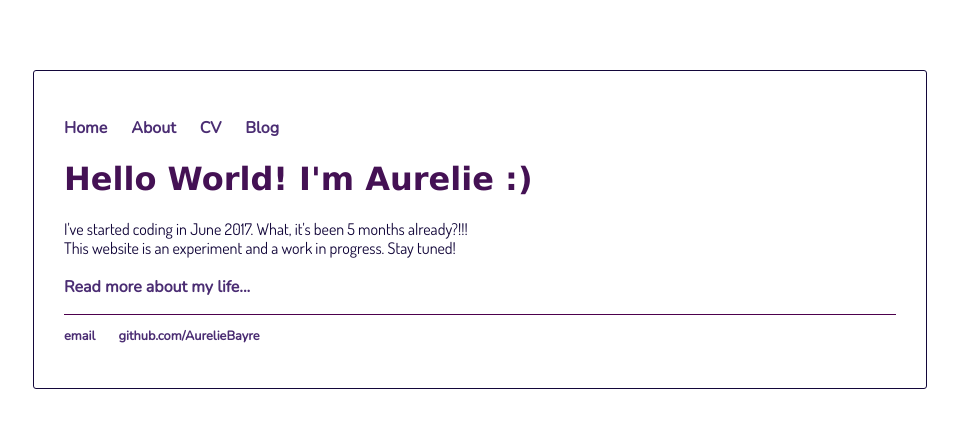
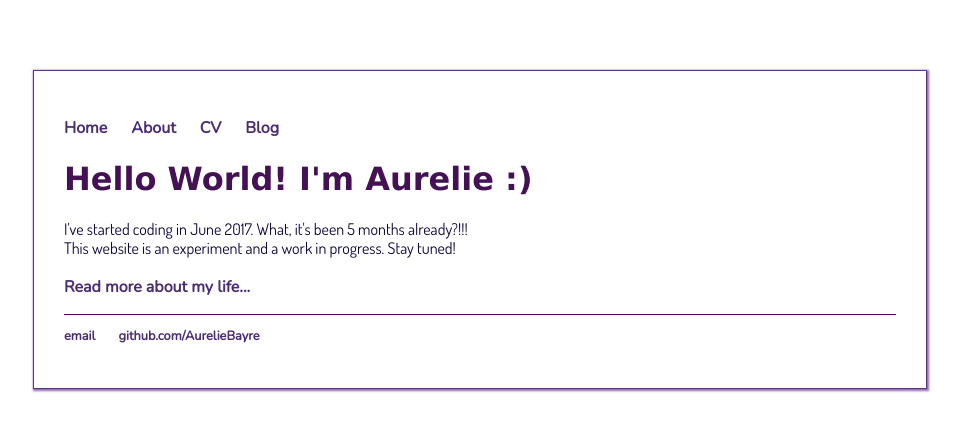
Before and after one commit to AurelieBayre/aurelieBayre.github.io, a Jekyll site: the page built from index.html, in a window 1280 px wide. Shown: the top 431 px of the page, without its empty margins (160-1121 px from the left). Built offline with Jekyll 4.4.1, drawn with Linux system fonts in a browser that asks for light colours.

Commit message:
Update main.css

```diff
--- a/css/main.css
+++ b/css/main.css
@@ -1,8 +1,8 @@
 body {
     border-style : solid;
     border-width: 1px;
-    border-color: #13073A;
-    border-radius: 3px;
+    border-color: #553982;
+    box-shadow: 1px 1px 2px 1px #9365B8;
     margin: 70px auto;
     padding: 30px;
     width: 65%;
```
